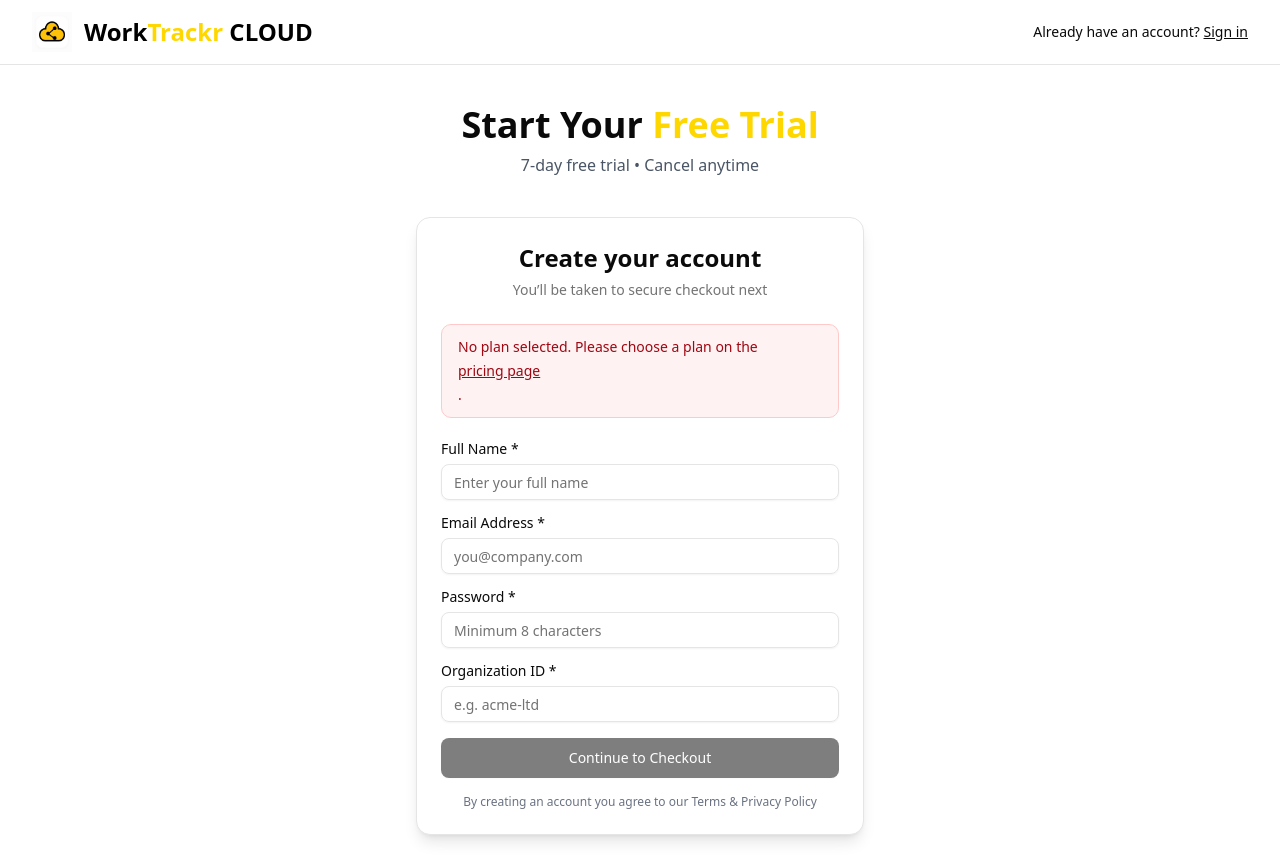
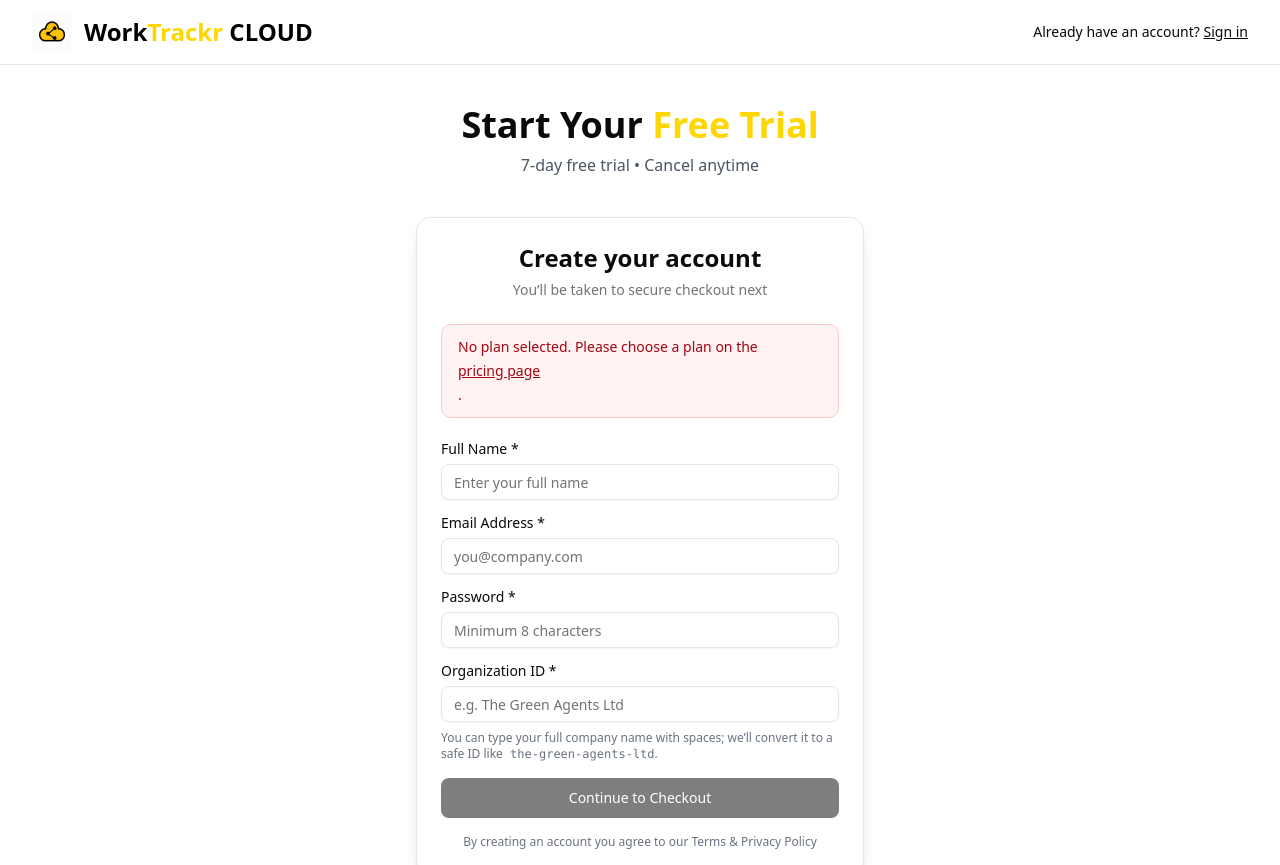
Before and after one commit to H6gvbhYujnhwP/worktrackr-app, a React (Vite) app in the folder web/client/: page /signup in a window 1280 px wide. Shown: the top 865 px of the page. Built offline with nearby package versions, Linux system fonts and the light colour scheme.

Commit message:
Update SignUp.jsx

```diff
--- a/web/client/src/SignUp.jsx
+++ b/web/client/src/SignUp.jsx
@@ -19,6 +19,17 @@ const PRICE_META = {
   // 'price_123STARTER': { name: 'Starter', amount: '£49', suffix: '/month' },
   // 'price_123PRO':     { name: 'Pro',     amount: '£99', suffix: '/month' },
   // 'price_123ENT':     { name: 'Enterprise', amount: '£299', suffix: '/month' },
+}
+
+/** Convert a human-friendly org name to a safe slug the API accepts. */
+function toSlug(s) {
+  return (s || '')
+    .toLowerCase()
+    .trim()
+    .replace(/&/g, 'and')
+    .replace(/[^a-z0-9]+/g, '-')   // non-alphanum -> hyphen
+    .replace(/^-+|-+$/g, '')       // trim hyphens
+    .slice(0, 60)                  // keep slugs reasonable
 }
 
 export default function SignUp() {
@@ -87,7 +98,8 @@ export default function SignUp() {
           full_name: form.full_name.trim(),
           email: form.email.trim().toLowerCase(),
           password: form.password,
-          org_slug: form.org_slug.trim(),
+          // Accept spaces & punctuation from the user, but send a safe slug to the API
+          org_slug: toSlug(form.org_slug),
           price_id: selectedPriceId,
         }),
       })
@@ -252,11 +264,16 @@ export default function SignUp() {
                     name="org_slug"
                     value={form.org_slug}
                     onChange={onChange}
-                    placeholder="e.g. acme-ltd"
+                    placeholder="e.g. The Green Agents Ltd"
                     className={fieldErrors.org_slug ? 'border-red-500' : ''}
                   />
-                  {fieldErrors.org_slug && (
+                  {fieldErrors.org_slug ? (
                     <p className="text-sm text-red-600">{fieldErrors.org_slug}</p>
+                  ) : (
+                    <p className="text-xs text-gray-500">
+                      You can type your full company name with spaces; we’ll convert it to a safe ID like
+                      <span className="font-mono"> the-green-agents-ltd</span>.
+                    </p>
                   )}
                 </div>
 
```
